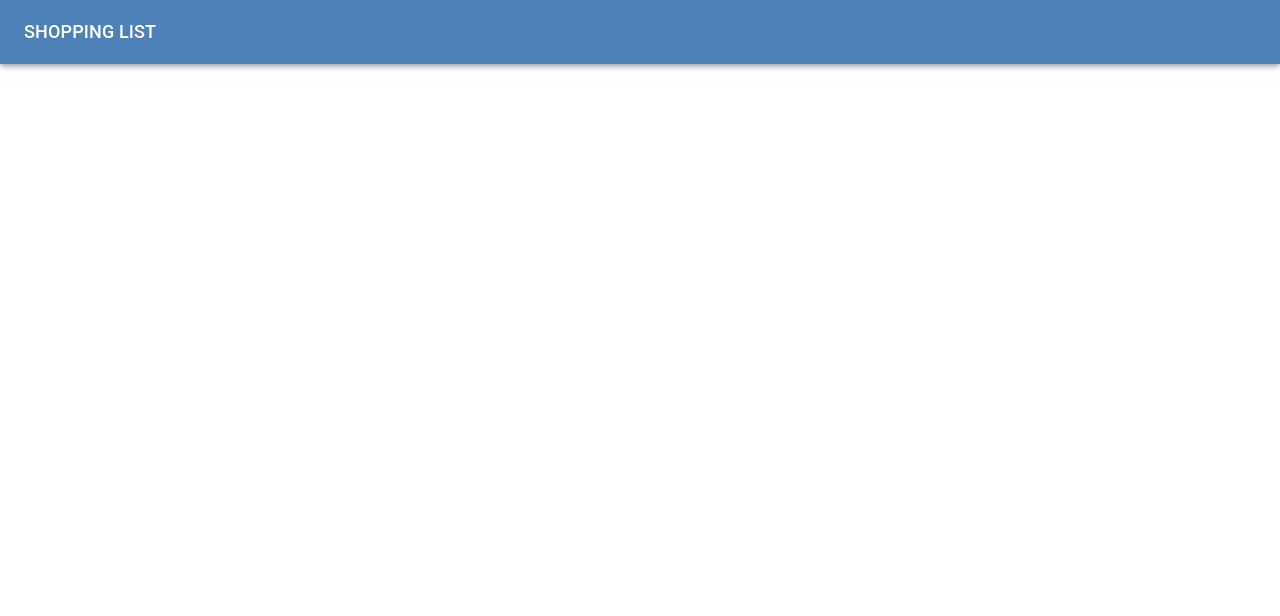
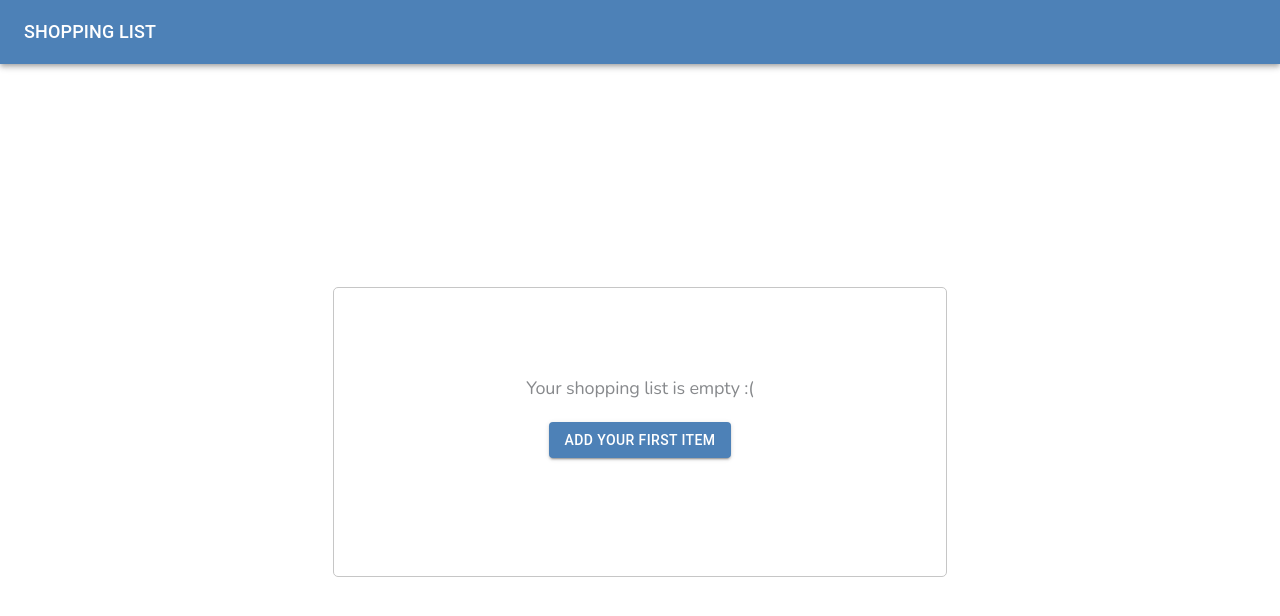
Before and after one commit to danieltkach/slingr-challenge, a React (Vite) app: page / in a window 1280 px wide. Shown: the top 616 px of the page. Built offline with nearby package versions, Linux system fonts and the light colour scheme.

Commit message:
card styles and alignment

```diff
--- a/index.html
+++ b/index.html
@@ -11,8 +11,7 @@
   <link rel="preconnect" href="https://fonts.googleapis.com">
   <link rel="preconnect" href="https://fonts.gstatic.com" crossorigin>
   <link
-    href="https://fonts.googleapis.com/css2?family=Dosis:wght@200;300;400;500;600&family=Nunito:ital,wght@0,200;0,300;0,400;0,600;1,200;1,300;1,400;1,600&display=swap"
-    rel="stylesheet">
+    href="https://fonts.googleapis.com/css2?family=Dosis:wght@200;300;400;500;600&family=Nunito:ital,wght@0,200;0,300;0,400;0,600;1,200;1,300;1,400;1,600&display=swap" rel="stylesheet">
 </head>
 
 <link href="https://fonts.googleapis.com/icon?family=Material+Icons" rel="stylesheet">
--- a/src/App.tsx
+++ b/src/App.tsx
@@ -6,6 +6,7 @@ import Toolbar from '@mui/material/Toolbar';
 import Typography from '@mui/material/Typography';
 import { createTheme, ThemeProvider } from '@mui/material/styles';
 import styled, { ThemeProvider as StyledThemeProvider } from 'styled-components';
+import { EmptyListPanel } from './EmptyListPanel';
 
 const theme = createTheme({
   palette: {
@@ -17,6 +18,13 @@ const theme = createTheme({
     h6: {
       fontSize: '1.125rem',
     },
+    h2: {
+      fontFamily: 'Nunito',
+      fontSize: '1.125rem',
+      weight: 400,
+      lineHeight: '1.5rem',
+      color: '#87898C',
+    }
   },
 });
 
@@ -24,9 +32,9 @@ export const App: React.FC = () => {
   return (
     <ThemeProvider theme={theme}>
       <StyledThemeProvider theme={theme}>
-        <Box sx={{ display: 'flex' }}>
+        <Box sx={{ display: 'flex', flexDirection: 'column', minHeight: '100vh' }}>
           <CssBaseline />
-          <NavBar>
+          <NavBar position="static">
             <Toolbar>
               <Typography
                 variant="h6"
@@ -36,6 +44,7 @@ export const App: React.FC = () => {
               </Typography>
             </Toolbar>
           </NavBar>
+          <EmptyListPanel />
         </Box>
       </StyledThemeProvider>
     </ThemeProvider>
--- /dev/null
+++ b/src/EmptyListPanel.tsx
@@ -0,0 +1,32 @@
+import React from 'react';
+import Box from '@mui/material/Box';
+import Typography from '@mui/material/Typography';
+import Button from '@mui/material/Button';
+import Card from '@mui/material/Card';
+import CardContent from '@mui/material/CardContent';
+
+export const EmptyListPanel: React.FC = () => {
+  return (
+    <Box
+      sx={{
+        display: 'flex',
+        justifyContent: 'center',
+        alignItems: 'center',
+        flexGrow: 1,
+      }}
+    >
+      <Card sx={{ width: '38.375rem', height: '18.125rem', padding: '4.5rem', boxShadow: 'none', border: '1px solid #C6C6C6', borderRadius: '5px' }}>
+        <CardContent sx={{ display: 'flex', flexDirection: 'column', alignItems: 'center', height: '100%' }}>
+          <Typography variant="h2">
+            Your shopping list is empty :(
+          </Typography>
+          <Box sx={{ flexGrow: 1, display: 'flex', alignItems: 'center' }}>
+            <Button variant="contained" color="primary">
+              Add your first item
+            </Button>
+          </Box>
+        </CardContent>
+      </Card>
+    </Box>
+  );
+};
```
